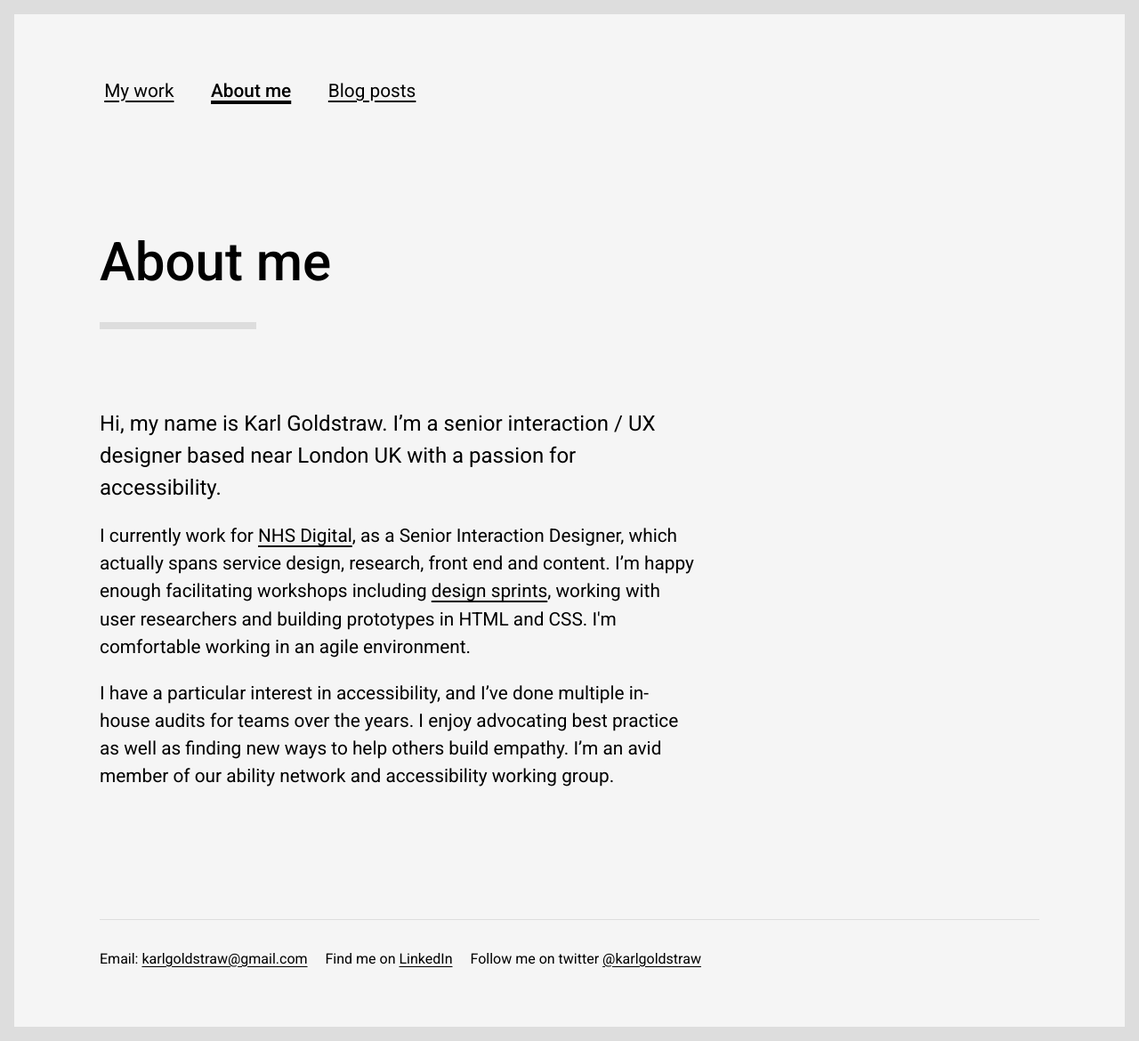
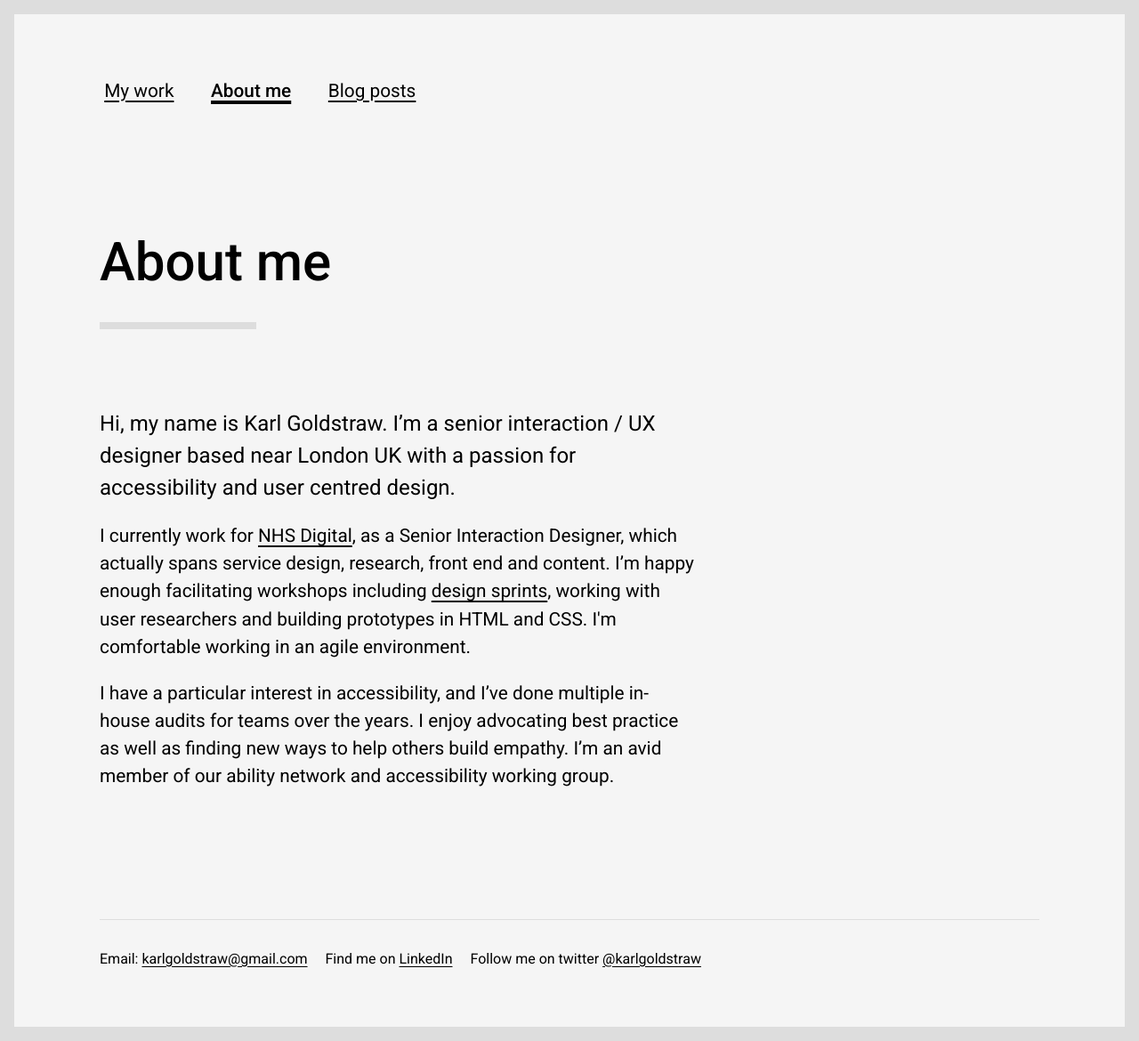
Before and after one commit to karlgoldstraw/jfolio, a Jekyll site: the page built from about-me.html, in a window 1280 px wide. Shown: the whole page at 89% size. Built offline with Jekyll 4.4.1, drawn with Linux system fonts in a browser that asks for light colours.

Commit message:
added about me

```diff
--- a/about-me.html
+++ b/about-me.html
@@ -10,7 +10,7 @@ order: 1
 ---
 
 <section>
-  <p class="lede">Hi, my name is Karl Goldstraw. I’m a senior interaction / UX designer based near London UK with a passion for accessibility.</p>
+  <p class="lede">Hi, my name is Karl Goldstraw. I’m a senior interaction / UX designer based near London UK with a passion for accessibility and user centred design.</p>
 
   <p>I currently work for <a href="https://digital.nhs.uk">NHS Digital</a>, as a Senior Interaction Designer, which actually spans service design, research, front end and content. I’m happy enough facilitating workshops including <a href="https://www.gv.com/sprint/">design sprints</a>, working with user researchers and building prototypes in HTML and CSS. I'm comfortable working in an agile environment.</p>
 
```
